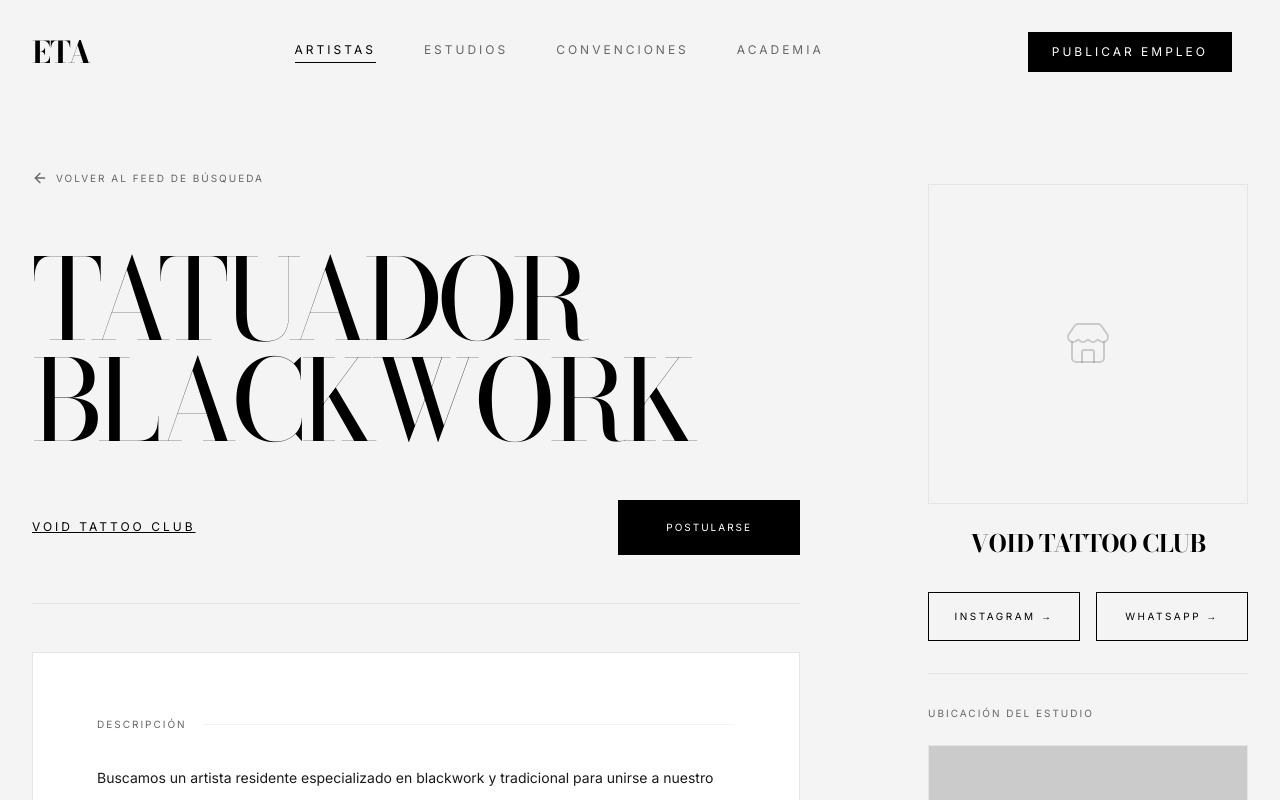
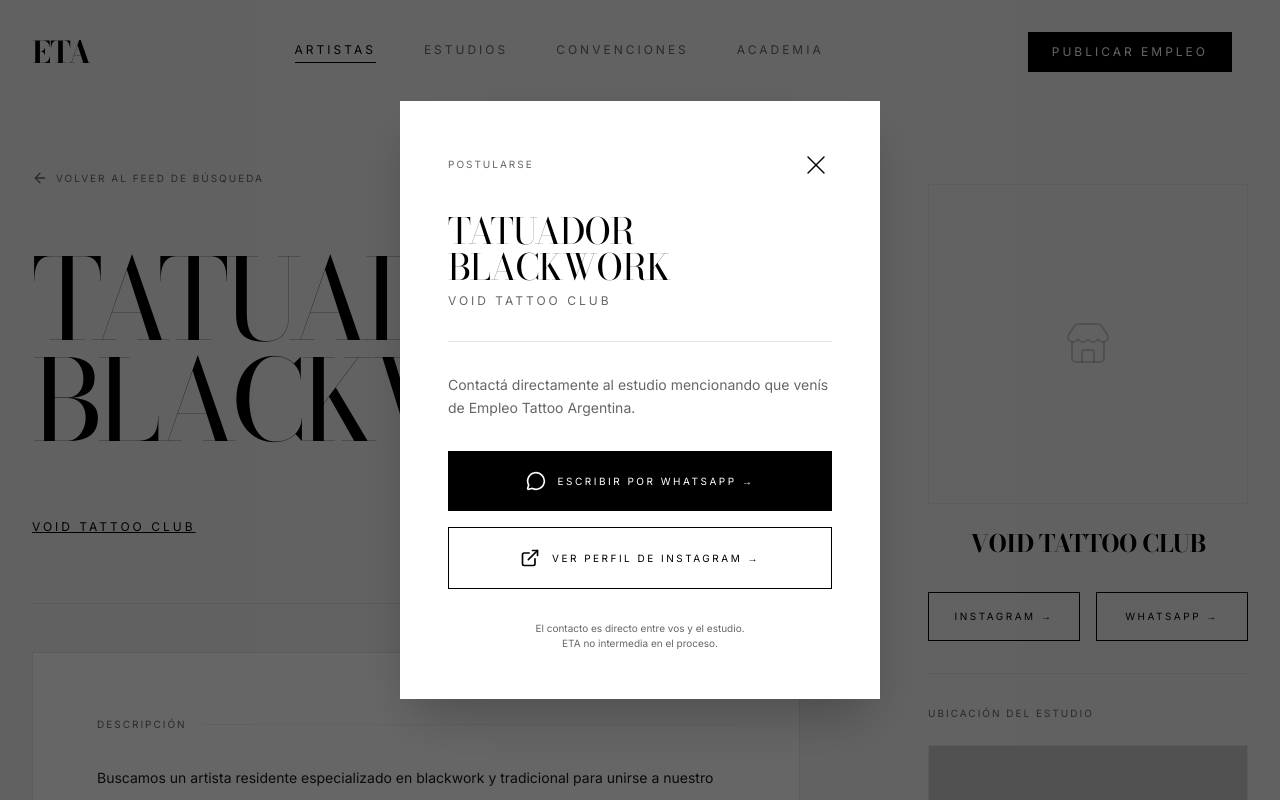
Before and after one commit to GuardiolaDF/Empleo-Tattoo-Argentina, a Next.js app: page /empleos/tatuador-blackwork in a window 1280 px wide. Both pictures are taken after a click on the button "POSTULARSE". Shown: the top 800 px of the page. Built offline with nearby package versions, Linux system fonts and the light colour scheme.

Commit message:
checkpoint: before form validations

```diff
--- a/src/app/empleos/[slug]/page.tsx
+++ b/src/app/empleos/[slug]/page.tsx
@@ -1,9 +1,25 @@
+"use client";
+
+import React, { useState, useEffect } from "react";
 import { Navbar } from "@/components/layout/Navbar";
 import { Footer } from "@/components/layout/Footer";
-import { ArrowLeft, ArrowRight, Store } from "lucide-react";
+import { ArrowLeft, ArrowRight, Store, MessageCircle, ExternalLink, X } from "lucide-react";
 import Link from "next/link";
 
 export default function JobListingPage() {
+  const [isModalOpen, setIsModalOpen] = useState(false);
+
+  useEffect(() => {
+    if (isModalOpen) {
+      document.body.style.overflow = 'hidden';
+    } else {
+      document.body.style.overflow = '';
+    }
+    return () => {
+      document.body.style.overflow = '';
+    };
+  }, [isModalOpen]);
+
   return (
     <div className="min-h-screen flex flex-col bg-[#F4F4F4]">
       <Navbar />
@@ -25,7 +41,10 @@ export default function JobListingPage() {
             <Link href="/estudios/void-tattoo-club" className="font-sans text-xs tracking-widest uppercase underline hover:text-muted-foreground transition-colors">
               Void Tattoo Club
             </Link>
-            <button className="bg-black text-white px-12 py-5 text-[10px] tracking-[0.2em] uppercase hover:bg-black/90 transition-colors">
+            <button
+              onClick={() => setIsModalOpen(true)}
+              className="bg-black text-white px-12 py-5 text-[10px] tracking-[0.2em] uppercase hover:bg-black/90 transition-colors"
+            >
               Postularse
             </button>
           </div>
@@ -146,6 +165,65 @@ export default function JobListingPage() {
       </main>
 
       <Footer />
+
+      {/* Apply Modal */}
+      {isModalOpen && (
+        <div className="fixed inset-0 z-50 flex items-center justify-center p-4">
+          <div
+            className="absolute inset-0 bg-black/60"
+            onClick={() => setIsModalOpen(false)}
+          ></div>
+          <div className="relative bg-white w-full max-w-[480px] p-8 md:p-12 shadow-2xl">
+            {/* 1. Top row */}
+            <div className="flex justify-between items-center mb-8">
+              <span className="font-sans text-[10px] tracking-[0.2em] uppercase text-muted-foreground">Postularse</span>
+              <button onClick={() => setIsModalOpen(false)} className="text-black hover:text-black/60 transition-colors">
+                <X className="w-8 h-8" strokeWidth={1} />
+              </button>
+            </div>
+
+            {/* 2. Studio + role info */}
+            <div className="mb-8">
+              <h2 className="font-serif text-3xl md:text-4xl uppercase tracking-tight leading-none mb-2">Tatuador Blackwork</h2>
+              <p className="font-sans text-xs tracking-widest uppercase text-muted-foreground">Void Tattoo Club</p>
+            </div>
+            <div className="w-full border-t border-border mb-8"></div>
+
+            {/* 3. Instructions */}
+            <p className="font-sans text-sm text-muted-foreground leading-relaxed mb-8">
+              Contactá directamente al estudio mencionando que venís de Empleo Tattoo Argentina.
+            </p>
+
+            {/* 4. WhatsApp button */}
+            <a
+              href="https://wa.me/5491112345678?text=Hola%2C+vi+tu+b%C3%BAsqueda+de+Tatuador+Blackwork+en+Empleo+Tattoo+Argentina+y+me+gustar%C3%ADa+postularme."
+              target="_blank"
+              rel="noopener noreferrer"
+              className="w-full bg-black text-white py-5 flex items-center justify-center space-x-3 hover:bg-black/90 transition-colors mb-4"
+            >
+              <MessageCircle className="w-5 h-5" />
+              <span className="font-sans text-[10px] tracking-widest uppercase">Escribir por WhatsApp &rarr;</span>
+            </a>
+
+            {/* 5. Instagram button */}
+            <a
+              href="https://instagram.com/voidtattooclub"
+              target="_blank"
+              rel="noopener noreferrer"
+              className="w-full bg-transparent text-black border border-black py-5 flex items-center justify-center space-x-3 hover:bg-black/5 transition-colors mb-8"
+            >
+              <ExternalLink className="w-5 h-5" />
+              <span className="font-sans text-[10px] tracking-widest uppercase">Ver Perfil de Instagram &rarr;</span>
+            </a>
+
+            {/* 6. Footer text */}
+            <p className="font-sans text-[10px] text-muted-foreground text-center">
+              El contacto es directo entre vos y el estudio.<br/>ETA no intermedia en el proceso.
+            </p>
+          </div>
+        </div>
+      )}
+
     </div>
   );
 }
```
